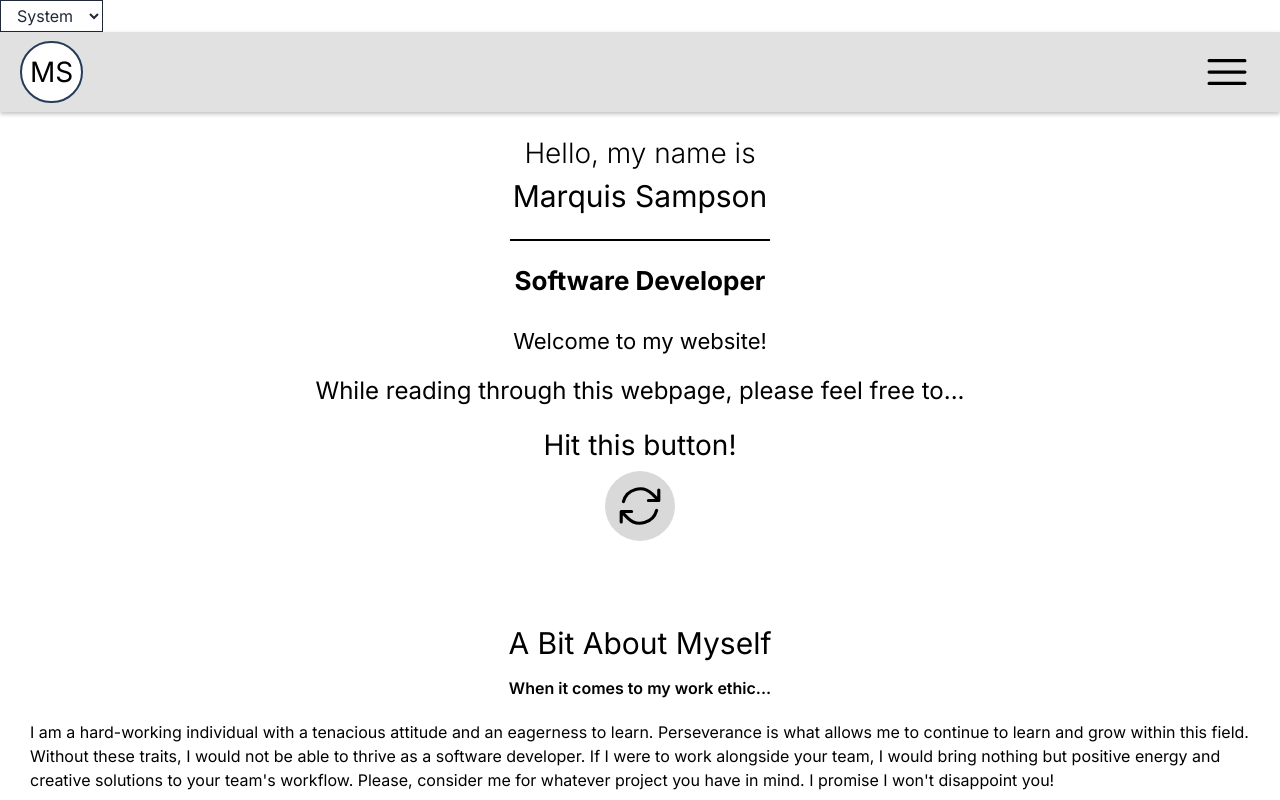
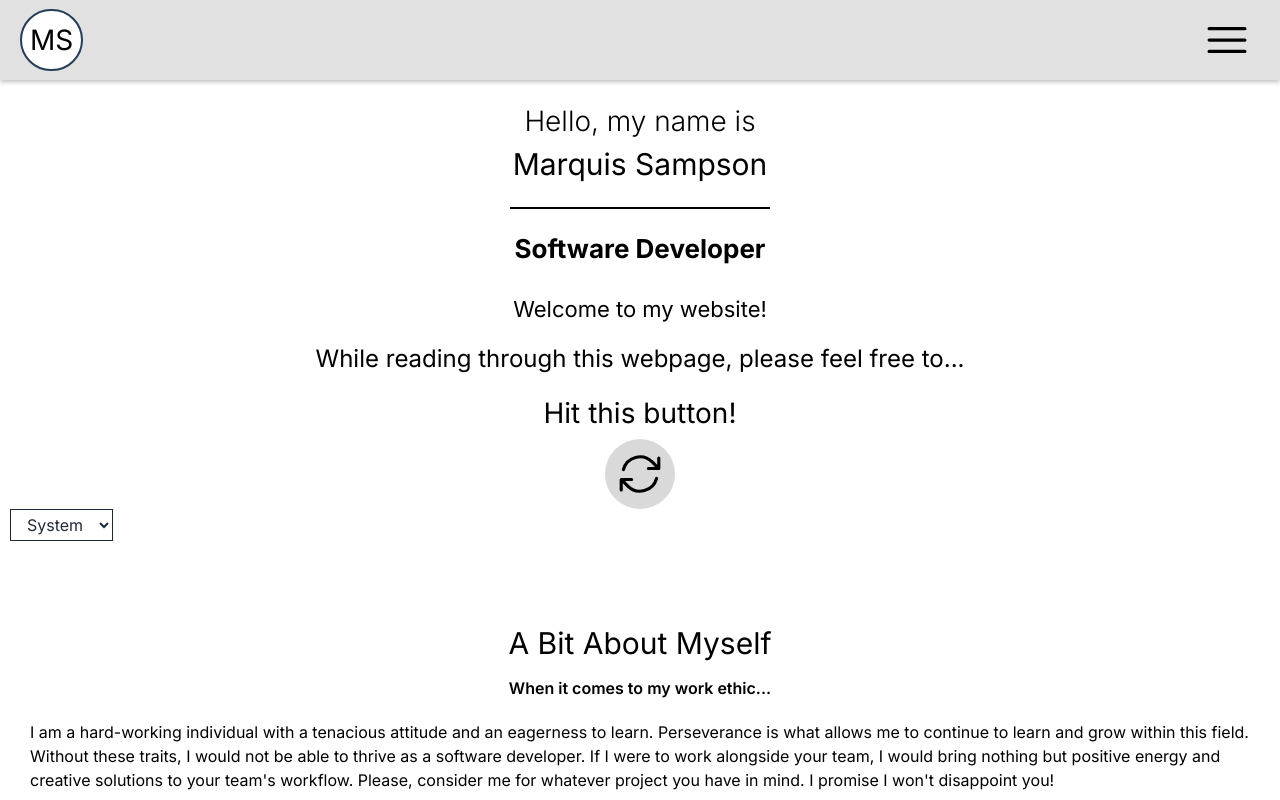
Before and after one commit to Marquis4484/msampson-resume, a Next.js app: page / in a window 1280 px wide. Shown: the top 800 px of the page. Built offline with nearby package versions, Linux system fonts and the light colour scheme.

Commit message:
Added Themes

```diff
--- a/src/app/globals.css
+++ b/src/app/globals.css
@@ -1,25 +1,6 @@
 @tailwind base;
 @tailwind components;
 @tailwind utilities;
-
-@media (prefers-color-scheme: dark) {
-   html {
-      color-scheme: dark;
-   }
-   body {
-      color: white;
-      background: black;
-   }
-}
-
-:root {
-   --primary: theme("colors.blue.300");
-   --primary-focus: theme("colors.gray.50");
-
-   --secondary: theme("colors.gray.900");
-
-   --accent: theme("colors.blue.500");
-}
 
 [data-theme="dark"] {
    --primary: theme("colors.black");
@@ -33,7 +14,7 @@
 [data-theme="gruvbox"] {
    --primary: #3c3d3e;
 
-   --secondary: theme("colors.gray.300");
+   --secondary: "colors.gray.300";
 
    --accent: #cc4f22;
 }
--- a/src/app/layout.tsx
+++ b/src/app/layout.tsx
@@ -1,5 +1,8 @@
 import "./globals.css";
 import { Inter } from "next/font/google";
+import * as React from "react";
+
+import { Providers } from "./providers";
 
 const inter = Inter({ subsets: ["latin"] });
 
@@ -15,7 +18,9 @@ export default function RootLayout({
 }) {
    return (
       <html lang="en">
-         <body className={inter.className}>{children}</body>
+         <body className={inter.className}>
+            <Providers>{children}</Providers>
+         </body>
       </html>
    );
 }
--- a/src/app/page.tsx
+++ b/src/app/page.tsx
@@ -10,8 +10,7 @@ import {
    Footer,
    SidebarReact,
 } from "@/components";
-import { ThemeProvider, useTheme } from "next-themes";
-import "./globals.css";
+import { useTheme } from "next-themes";
 
 export default function HomePage() {
    const [isOpen, setIsOpen] = useState(false);
@@ -25,8 +24,11 @@ export default function HomePage() {
    ];
 
    return (
-      <ThemeProvider>
       <div>
+         <SidebarReact isOpen={isOpen} setIsOpen={setIsOpen} />
+         <Nav isOpen={isOpen} setIsOpen={setIsOpen} />
+         <div className=" px-[10px] z-[0] bg-th-primary">
+            <Home />{" "}
             <select
                name="theme"
                id="theme-select"
@@ -44,10 +46,6 @@ export default function HomePage() {
                   </option>
                ))}
             </select>
-            <SidebarReact isOpen={isOpen} setIsOpen={setIsOpen} />
-            <Nav isOpen={isOpen} setIsOpen={setIsOpen} />
-            <div className=" px-[10px] z-[0] bg-th-accent">
-               <Home />
             <About />
             <Skills />
             <Projects />
@@ -55,6 +53,5 @@ export default function HomePage() {
          </div>
          <Footer />
       </div>
-      </ThemeProvider>
    );
 }
--- /dev/null
+++ b/src/app/providers.tsx
@@ -0,0 +1,7 @@
+"use client";
+
+import { ThemeProvider } from "next-themes";
+
+export function Providers({ children }: { children: React.ReactNode }) {
+   return <ThemeProvider>{children}</ThemeProvider>;
+}
--- a/tailwind.config.js
+++ b/tailwind.config.js
@@ -1,4 +1,6 @@
 /** @type {import('tailwindcss').Config} */
+const colors = require("tailwindcss/colors");
+
 module.exports = {
    darkMode: false,
    content: [
@@ -18,21 +20,21 @@ module.exports = {
       },
    },
 
-   theme: {
-      screens: {
-         phone: "280px",
-         // => @media (min-width: 400px) { ... }
+   // theme: {
+   //    screens: {
+   //       phone: "280px",
+   //       // => @media (min-width: 400px) { ... }
 
-         tablet: "640px",
-         // => @media (min-width: 640px) { ... }
+   //       tablet: "640px",
+   //       // => @media (min-width: 640px) { ... }
 
-         laptop: "1024px",
-         // => @media (min-width: 1024px) { ... }
+   //       laptop: "1024px",
+   //       // => @media (min-width: 1024px) { ... }
 
-         desktop: "1280px",
-         // => @media (min-width: 1280px) { ... }
-      },
-   },
+   //       desktop: "1280px",
+   //       // => @media (min-width: 1280px) { ... }
+   //    },
+   // },
 
    plugins: [],
 };
```
Lines whose indentation alone changed are shown as unchanged.
